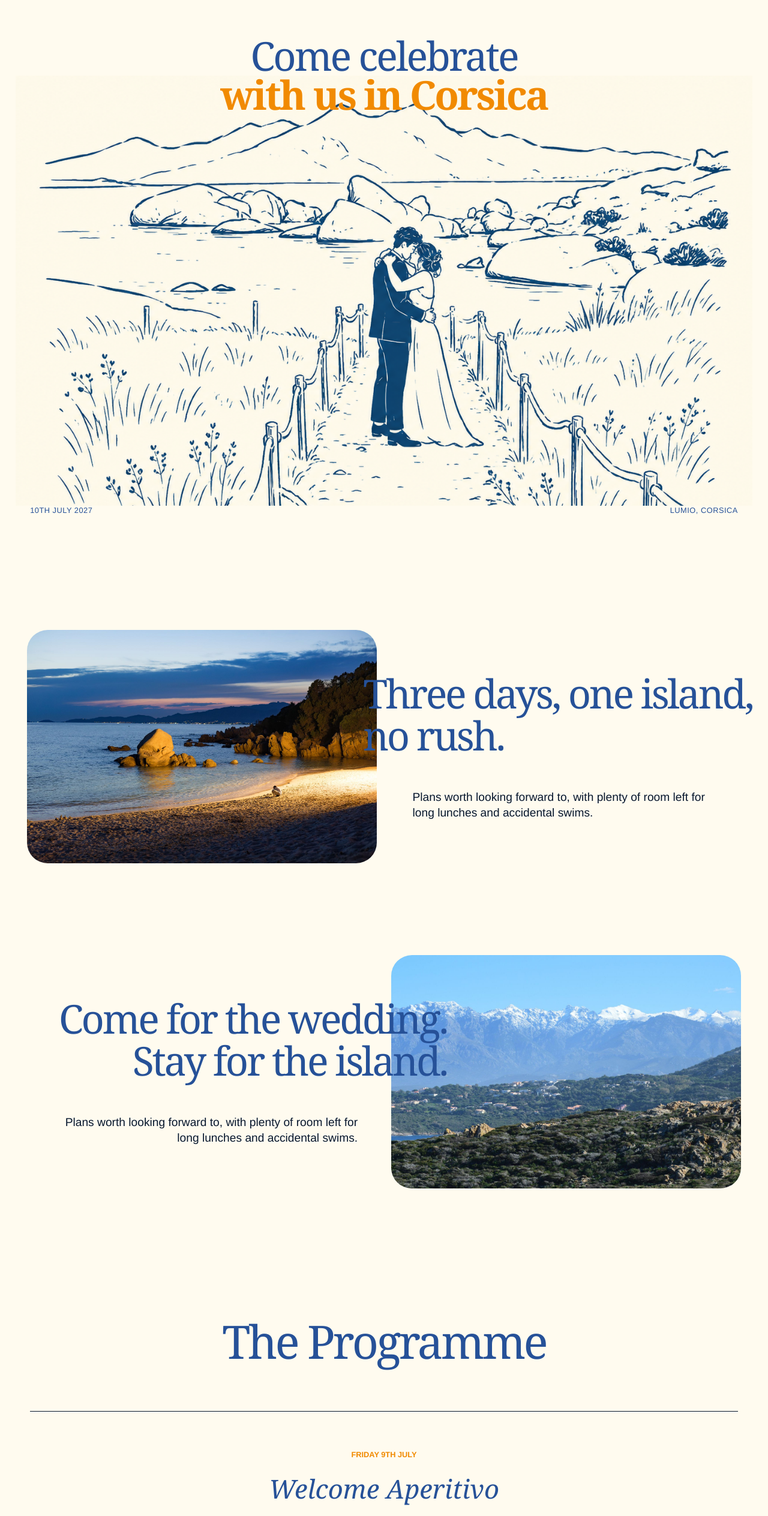
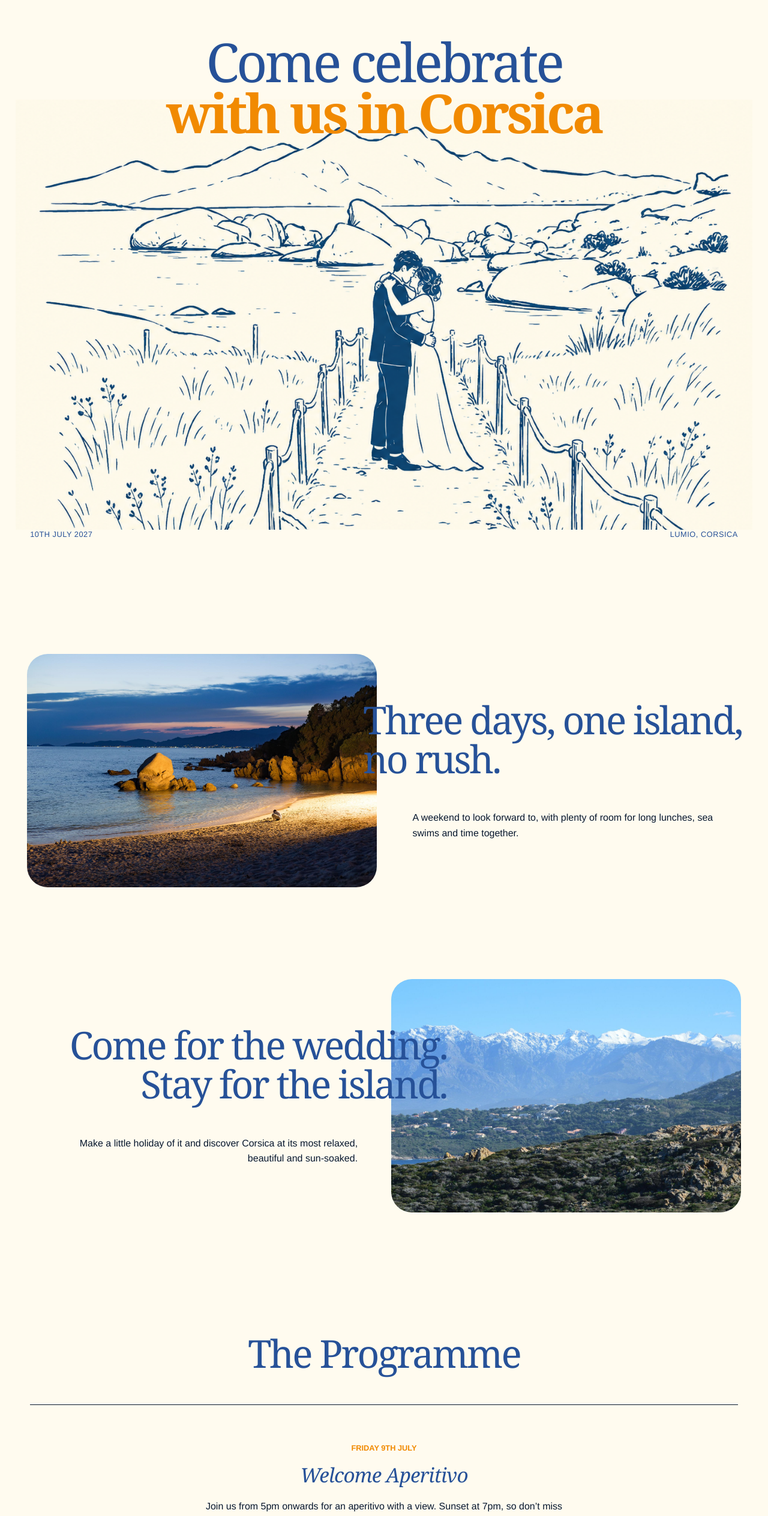
Before and after one commit to kayvane1/jane-luca-wedding-website, a Next.js app: page / in a window 1280 px wide. Shown: the part 120-2647 px from the top of the page at 60% size. Built offline with nearby package versions, Linux system fonts and the light colour scheme.

Commit message:
Unify website typography and copy

```diff
--- a/src/app/faq/page.tsx
+++ b/src/app/faq/page.tsx
@@ -11,5 +11,5 @@ const faqs = [
 ] as const;
 
 export default function FaqPage() {
-  return <FigmaPageShell className="faq-page"><section className="faq-page__layout"><h1>Questions,<br />answered.</h1><div className="faq-page__list">{faqs.map(([question, answer], index) => <details key={question} open={index === 1}><summary><span>{String(index + 1).padStart(2, "0")}</span>{question}<i aria-hidden="true">+</i></summary><p>{answer}</p></details>)}</div></section></FigmaPageShell>;
+  return <FigmaPageShell className="faq-page"><section className="faq-page__layout"><h1 className="type-h1">Questions,<br />answered.</h1><div className="faq-page__list">{faqs.map(([question, answer], index) => <details key={question} open={index === 1}><summary><span>{String(index + 1).padStart(2, "0")}</span>{question}<i aria-hidden="true">+</i></summary><p className="type-body">{answer}</p></details>)}</div></section></FigmaPageShell>;
 }
--- a/src/app/globals.css
+++ b/src/app/globals.css
@@ -441,3 +441,55 @@ body:has(.figma-home)::before { display: none; }
 @media (prefers-reduced-motion: reduce) {
   .scroll-reveal { opacity: 1; transform: none; transition: none; }
 }
+
+/* Shared typography hierarchy */
+.figma-home .type-h1 {
+  color: #265198;
+  font-family: var(--display);
+  font-size: clamp(4.5rem, 7vw, 8rem);
+  font-weight: 400;
+  letter-spacing: -.05em;
+  line-height: .95;
+}
+
+.figma-home .type-h2 {
+  color: #265198;
+  font-family: var(--display);
+  font-size: clamp(3.2rem, 5vw, 5.8rem);
+  font-weight: 400;
+  letter-spacing: -.045em;
+  line-height: 1.02;
+}
+
+.figma-home .type-h3 {
+  color: #265198;
+  font-family: var(--display);
+  font-size: clamp(1.8rem, 2.6vw, 3rem);
+  font-weight: 400;
+  letter-spacing: -.025em;
+  line-height: 1.1;
+}
+
+.figma-home .type-body {
+  font-family: var(--sans);
+  font-size: clamp(1rem, 1.15vw, 1.2rem);
+  font-weight: 400;
+  letter-spacing: 0;
+  line-height: 1.6;
+}
+
+.figma-home .type-intro {
+  font-size: clamp(1.1rem, 1.4vw, 1.4rem);
+  line-height: 1.55;
+}
+
+.figma-home .information-event__title {
+  font-size: clamp(2.6rem, 4vw, 4.5rem);
+  font-style: italic;
+}
+
+@media (max-width: 760px) {
+  .figma-home .type-h1 { font-size: clamp(3.8rem, 16vw, 6rem); }
+  .figma-home .type-h2 { font-size: clamp(2.8rem, 12vw, 4.5rem); }
+  .figma-home .type-h3 { font-size: clamp(1.7rem, 8vw, 2.5rem); }
+}
--- a/src/app/page.tsx
+++ b/src/app/page.tsx
@@ -31,7 +31,7 @@ export default function Home() {
       <FigmaNavigation />
 
       <section className="figma-hero">
-        <h1><span>Come celebrate</span><strong>with us in Corsica</strong></h1>
+        <h1 className="type-h1"><span>Come celebrate</span><strong>with us in Corsica</strong></h1>
         <Image
           className="figma-hero__drawing"
           src="/assets/figma-home/image-1.png"
@@ -47,10 +47,10 @@ export default function Home() {
       <section className="figma-editorial" id="information">
         <article>
           <div className="figma-photo"><Image src="/assets/figma-home/image-2.jpeg" alt="Corsican beach at dusk" fill sizes="(max-width: 760px) 94vw, 46vw" /></div>
-          <div className="figma-editorial__copy"><h2>Three days, one island,<br />no rush.</h2><p>Plans worth looking forward to, with plenty of room left for long lunches and accidental swims.</p></div>
+          <div className="figma-editorial__copy"><h2 className="type-h2">Three days, one island,<br />no rush.</h2><p className="type-body">A weekend to look forward to, with plenty of room for long lunches, sea swims and time together.</p></div>
         </article>
         <article className="figma-editorial__reverse">
-          <div className="figma-editorial__copy"><h2>Come for the wedding.<br />Stay for the island.</h2><p>Plans worth looking forward to, with plenty of room left for long lunches and accidental swims.</p></div>
+          <div className="figma-editorial__copy"><h2 className="type-h2">Come for the wedding.<br />Stay for the island.</h2><p className="type-body">Make a little holiday of it and discover Corsica at its most relaxed, beautiful and sun-soaked.</p></div>
           <div className="figma-photo"><Image src="/assets/figma-home/image-7.jpeg" alt="Corsican mountains and coast" fill sizes="(max-width: 760px) 94vw, 46vw" /></div>
         </article>
       </section>
@@ -58,13 +58,13 @@ export default function Home() {
 
       <ScrollReveal>
       <section className="figma-programme">
-        <h2>The Programme</h2>
+        <h2 className="type-h2">The Programme</h2>
         <div className="figma-programme__list">
           {events.map((event) => (
             <article key={event.title}>
               <p className="figma-event-date">{event.date}</p>
-              <h3>{event.title}</h3>
-              <p>{event.copy}</p>
+              <h3 className="type-h3">{event.title}</h3>
+              <p className="type-body">{event.copy}</p>
               <span aria-hidden="true">📍</span>
               <address>{event.place}</address>
             </article>
--- a/src/app/registry/page.tsx
+++ b/src/app/registry/page.tsx
@@ -2,5 +2,5 @@ import { FigmaPageShell } from "@/components/figma-page-shell";
 import { ScrollReveal } from "@/components/scroll-reveal";
 
 export default function RegistryPage() {
-  return <FigmaPageShell className="registry-page"><ScrollReveal><section className="registry-page__content"><h1>Your presence is<br /><em>the real present.</em></h1><p>We’re lucky to have all we need at home. If you would still like to give, you can help us add a few unforgettable chapters to our honeymoon.</p><a href="https://www.ungrandjour.com/en/wedding-cash-fund" target="_blank" rel="noreferrer">VISIT OUR HONEYMOON POT</a></section></ScrollReveal></FigmaPageShell>;
+  return <FigmaPageShell className="registry-page"><ScrollReveal><section className="registry-page__content"><h1 className="type-h1">Your presence is<br /><em>the real present.</em></h1><p className="type-body type-intro">We are lucky to have everything we need at home. If you would still like to give, you can help us add a few unforgettable chapters to our honeymoon.</p><a href="https://www.ungrandjour.com/en/wedding-cash-fund" target="_blank" rel="noreferrer">Visit our honeymoon pot</a></section></ScrollReveal></FigmaPageShell>;
 }
--- a/src/app/rsvp/page.tsx
+++ b/src/app/rsvp/page.tsx
@@ -2,5 +2,5 @@ import { FigmaPageShell } from "@/components/figma-page-shell";
 import { RsvpForm } from "@/components/rsvp-form";
 
 export default function RsvpPage() {
-  return <FigmaPageShell className="rsvp-page"><section className="rsvp-page__layout"><div className="rsvp-page__intro"><h1>Save your seat<br />by the sea.</h1><p>Tell us which moments you can join. If the answer is none this time, we’ll miss you and still raise a glass in your direction.</p></div><div className="rsvp-page__form"><RsvpForm /></div></section></FigmaPageShell>;
+  return <FigmaPageShell className="rsvp-page"><section className="rsvp-page__layout"><div className="rsvp-page__intro"><h1 className="type-h1">Save your seat<br />by the sea.</h1><p className="type-body type-intro">Tell us which moments you can join. If you cannot make it this time, we will miss you and raise a glass in your direction.</p></div><div className="rsvp-page__form"><RsvpForm /></div></section></FigmaPageShell>;
 }
```
Also changed, not shown: src/app/information/page.tsx (+9 -9 lines), src/app/story/page.tsx (+6 -6 lines).
